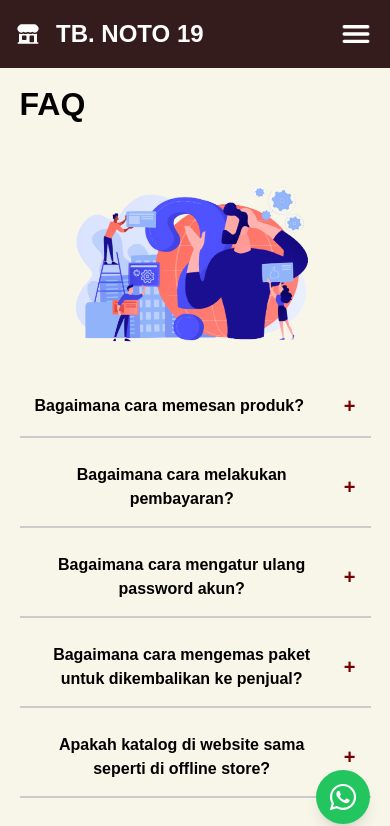
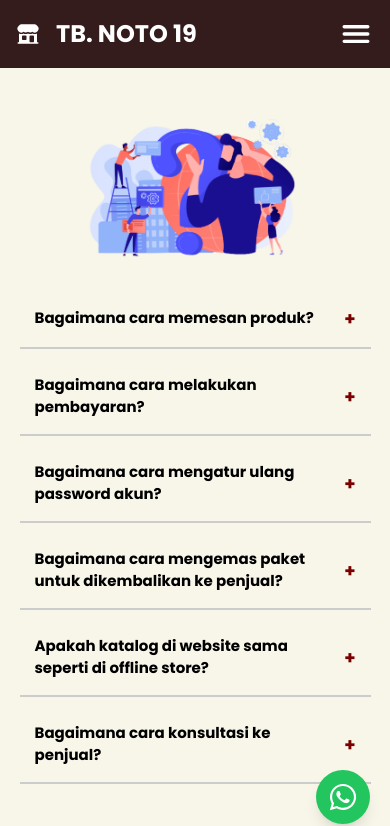
Before and after one commit to rashikaaifa/tbnoto, a React (Vite) app: page /bantuan in a window 390 px wide. Shown: the top 826 px of the page. Built offline with nearby package versions, Linux system fonts and the light colour scheme; a web font is replaced by a local one.

Commit message:
fix [NA]: Bantuan

```diff
--- a/src/pages/Bantuan.jsx
+++ b/src/pages/Bantuan.jsx
@@ -25,7 +25,7 @@ const faqs = [
   },
   {
     question: "Bagaimana cara konsultasi ke penjual?",
-    answer: "Anda bisa menghubungi penjual melalui WhatsApp atau fitur chat yang tersedia di website.",
+    answer: "Anda bisa menghubungi penjual melalui WhatsApp atau fitur Whatsapp yang tersedia di website.",
   },
 ];
 
--- a/src/style/BantuanStyle.css
+++ b/src/style/BantuanStyle.css
@@ -1,65 +1,73 @@
-/* Reset default margin dan padding */
+/* BantuanStyle.css */
+
+/* Reset default margin and padding */
 * {
   margin: 0;
   padding: 0;
   box-sizing: border-box;
 }
 
-  html, body {
-    width: 100%;
-    height: 100%;
-    font-family: Arial, sans-serif;
-    background-color: #f8f8f8;
-  }
-
-  /* Container utama */
+/* Main container - full width */
 .faq-container {
-    width: 100vw;
-    min-height: 100vh;
+  width: 100vw; /* Full viewport width */
+  min-height: calc(100vh - 60px); /* Adjust based on your navbar height */
   display: flex;
   flex-direction: column;
   align-items: center;
   background: #F8F5E9;
-    padding-bottom: 20px;
+  padding: 0 0 20px 0; /* Remove padding on sides */
+  /* Remove max-width constraint */
+  overflow-x: hidden; /* Prevent horizontal scrollbar */
+  position: relative; /* For proper positioning */
+  left: 0; /* Ensure alignment from the left edge */
+  right: 0; /* Ensure alignment to the right edge */
 }
 
-  /* FAQ Content */
-  .faq-content {
-    display: flex;
-    width: 80%;
-    max-width: 1400px;
-    align-items: center;
-    justify-content: space-between;
-    margin-top: 30px;
-  }
-
-  /* Judul FAQ */
+/* FAQ Title */
 .faq-title {
-    font-size: 60px; /* Lebih besar */
+  font-size: 40px;
   font-weight: bold;
   text-align: left;
-    width: 90%;
-    max-width: 1600px;
+  width: 80%;
   margin-bottom: 20px;
   margin-top: 80px;
 }
 
-  /* Gambar FAQ */
+/* FAQ Content container */
+.faq-content {
+  display: flex;
+  width: 80%;
+  align-items: flex-start; /* Align to top */
+  justify-content: space-between;
+  margin: 30px auto;
+  max-width: 1400px; /* Maximum width for very large screens */
+}
+
+/* Image container */
+.faq-image {
+  flex: 0 0 40%;
+  display: flex;
+  justify-content: center;
+  align-items: flex-start; /* Align to top */
+}
+
 .faq-image img {
-    max-width: 550px;
+  max-width: 100%;
   height: auto;
 }
 
-  /* Daftar FAQ */
+/* FAQ List */
 .faq-list {
-    flex: 1;
-    margin-left: 30px;
+  flex: 0 0 55%;
+  display: flex;
+  flex-direction: column;
 }
 
+/* FAQ Item */
 .faq-item {
   background: #F8F5E9;
-    padding: 20px;
-    margin: 10px 0;
+  padding: 15px;
+  margin-bottom: 10px;
   border-bottom: 2px solid #ccc;
   cursor: pointer;
   transition: background 0.3s ease;
@@ -69,44 +77,32 @@
   background: #f1e9d6;
 }
 
+/* Question styling */
 .faq-question {
   display: flex;
   justify-content: space-between;
   align-items: center;
-    font-size: 22px;
+  font-size: 18px;
   font-weight: bold;
 }
 
-  /* Tombol + dan - */
+/* Toggle button */
 .toggle-button {
   background: none;
   border: none;
-    font-size: 28px;
+  font-size: 22px;
   font-weight: bold;
   cursor: pointer;
   color: #7a0000;
   margin-left: 15px;
 }
 
-  /* Jawaban FAQ */
+/* Answer styling */
 .faq-answer {
-    font-size: 18px;
+  font-size: 16px;
   margin-top: 10px;
   padding-left: 10px;
-  }
-
-  /* Footer */
-  footer {
-    width: 100%;
-    background-color: #7a0000;
-    color: white;
-    text-align: center;
-    padding: 15px 0;
-    margin-top: 40px;
-  }
-
-  footer p {
-    margin: 5px 0;
+  line-height: 1.5;
 }
 
 /* ======================== */
@@ -116,79 +112,42 @@
 /* Tablet (max-width: 1024px) */
 @media (max-width: 1024px) {
   .faq-content {
-      flex-direction: column; /* Susun vertikal */
-      text-align: center;
+    flex-direction: column;
+    width: 90%;
   }
 
-    .faq-image img {
-      max-width: 400px; /* Perkecil gambar */
-      margin-bottom: 20px;
+  .faq-image {
+    flex: 0 0 100%;
+    margin-bottom: 30px;
+    max-width: 400px;
+    align-self: center;
   }
 
   .faq-list {
     width: 100%;
-      margin-left: 0;
+    flex: 0 0 100%;
   }
 
   .faq-title {
-      font-size: 48px;
-    }
-
-    .faq-question {
-      font-size: 20px;
-    }
-
-    .faq-answer {
-      font-size: 16px;
+    font-size: 36px;
+    width: 90%;
+    text-align: center;
   }
 }
 
 /* Mobile (max-width: 768px) */
 @media (max-width: 768px) {
-    .faq-title {
-      font-size: 40px;
-      margin-top: 80px; /* Dulu 40px, sekarang 80px */
-      /* Lebih kecil untuk mobile */
+  .faq-container {
+    padding: 0 0 20px 0;
   }
 
-    .faq-content {
-      flex-direction: column;
-      width: 90%;
+  .faq-title {
+    font-size: 32px;
+    margin-top: 20px;
   }
 
-    .faq-image img {
+  .faq-image {
     max-width: 300px;
-    }
-
-    .faq-list {
-      width: 100%;
-    }
-
-    .faq-item {
-      padding: 15px;
-    }
-
-    .faq-question {
-      font-size: 18px;
-    }
-
-    .toggle-button {
-      font-size: 24px;
-    }
-
-    .faq-answer {
-      font-size: 15px;
-    }
-  }
-
-  /* Small Mobile (max-width: 480px) */
-  @media (max-width: 480px) {
-    .faq-title {
-      font-size: 32px;
-    }
-
-    .faq-image img {
-      max-width: 250px;
   }
 
   .faq-question {
@@ -198,12 +157,23 @@
   .faq-answer {
     font-size: 14px;
   }
+}
+
+/* Small Mobile (max-width: 480px) */
+@media (max-width: 480px) {
+  .faq-title {
+    font-size: 28px;
+  }
+
+  .faq-image {
+    max-width: 220px;
+  }
+
+  .faq-question {
+    font-size: 15px;
+  }
 
   .toggle-button {
-      font-size: 20px;
-    }
-
-    footer {
-      font-size: 14px;
+    font-size: 18px;
   }
 }
```
Lines whose indentation alone changed are shown as unchanged.
